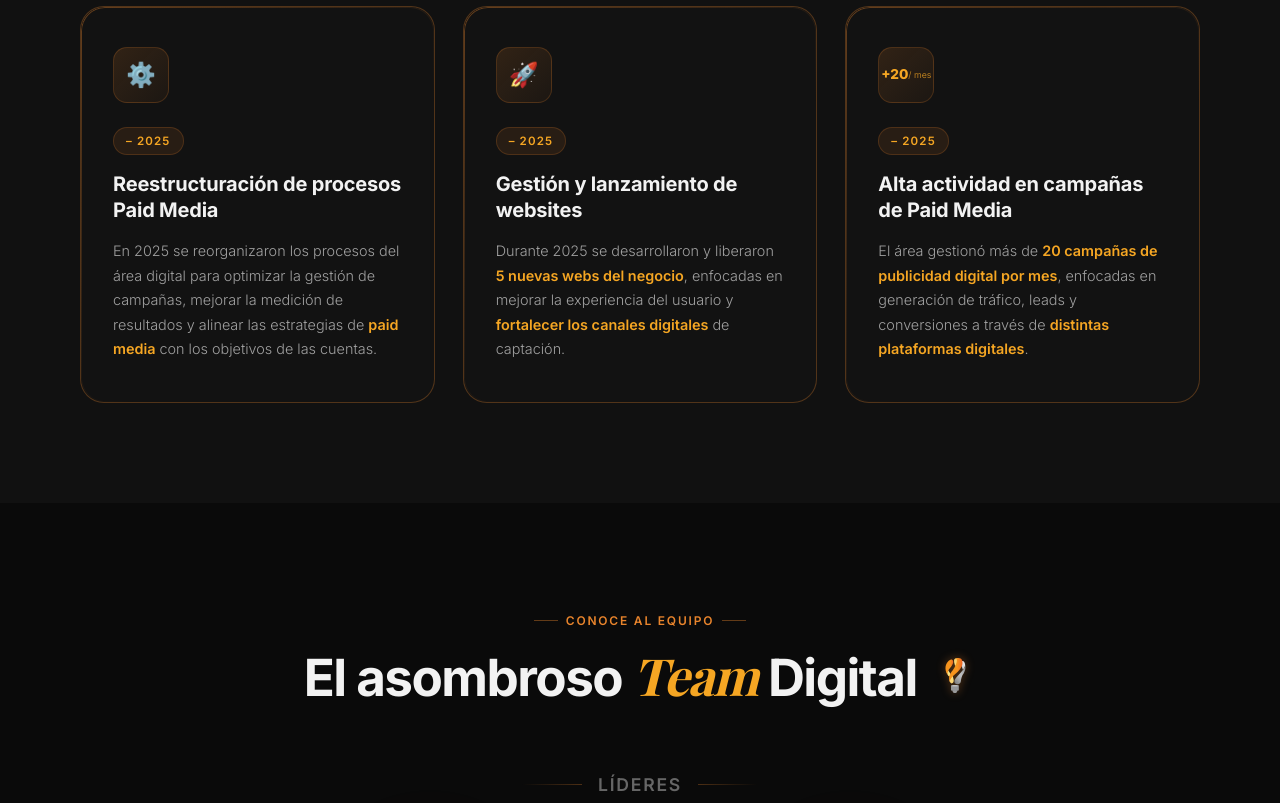
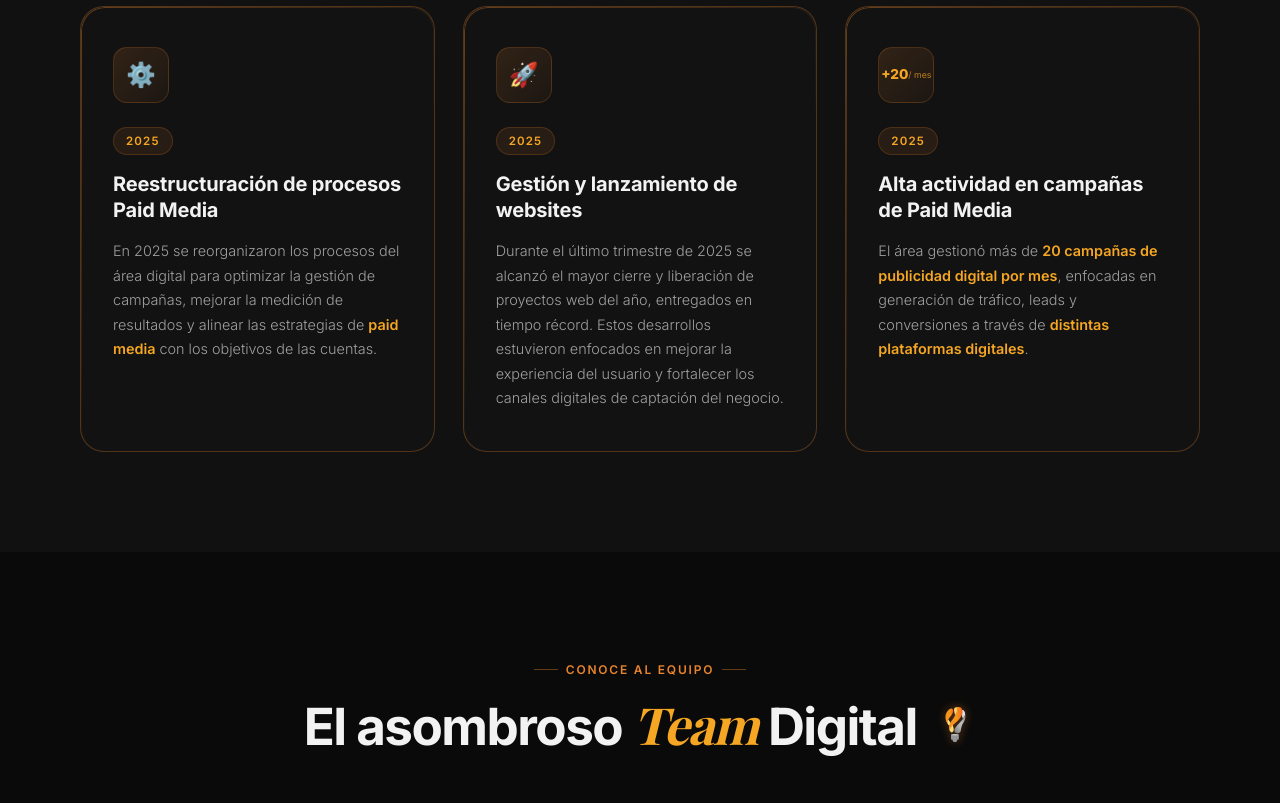
Before and after one commit to JesuCarrasquel86/landing-digital, a plain HTML site: page index.html in a window 1280 px wide. Shown: the part 2120-2923 px from the top of the page. Drawn offline with nearby package versions, Linux system fonts and the light colour scheme; animation ran at ten frames a second; a web font is replaced by a local one.

Commit message:
Remove dash from 2025 badges and update website achievement text

```diff
--- a/index.html
+++ b/index.html
@@ -214,7 +214,7 @@
         <!-- Card 1 -->
         <div class="dato-card">
           <div class="card-icon">⚙️</div>
-          <div class="card-badge">– 2025</div>
+          <div class="card-badge">2025</div>
           <h3>Reestructuración de procesos Paid Media</h3>
           <p>En 2025 se reorganizaron los procesos del área digital para optimizar la gestión de campañas, mejorar la medición de resultados y alinear las estrategias de <strong>paid media</strong> con los objetivos de las cuentas.</p>
         </div>
@@ -222,15 +222,15 @@
         <!-- Card 2 -->
         <div class="dato-card">
           <div class="card-icon">🚀</div>
-          <div class="card-badge">– 2025</div>
+          <div class="card-badge">2025</div>
           <h3>Gestión y lanzamiento de websites</h3>
-          <p>Durante 2025 se desarrollaron y liberaron <strong>5 nuevas webs del negocio</strong>, enfocadas en mejorar la experiencia del usuario y <strong>fortalecer los canales digitales</strong> de captación.</p>
+          <p>Durante el último trimestre de 2025 se alcanzó el mayor cierre y liberación de proyectos web del año, entregados en tiempo récord. Estos desarrollos estuvieron enfocados en mejorar la experiencia del usuario y fortalecer los canales digitales de captación del negocio.</p>
         </div>
 
         <!-- Card 3 -->
         <div class="dato-card">
           <div class="card-icon" style="font-size: 0.85rem; font-weight: 800; color: var(--accent-light);">+20<br><span style="font-size: 0.55rem; font-weight: 400; opacity: 0.7;">/ mes</span></div>
-          <div class="card-badge">– 2025</div>
+          <div class="card-badge">2025</div>
           <h3>Alta actividad en campañas de Paid Media</h3>
           <p>El área gestionó más de <strong>20 campañas de publicidad digital por mes</strong>, enfocadas en generación de tráfico, leads y conversiones a través de <strong>distintas plataformas digitales</strong>.</p>
         </div>
```
